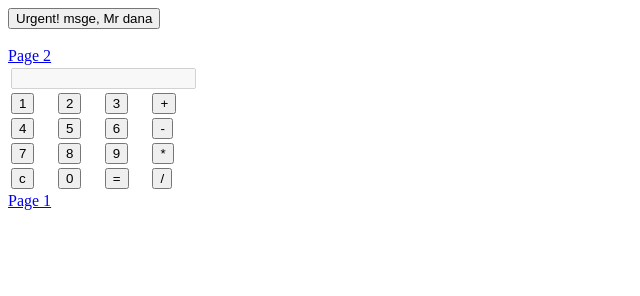
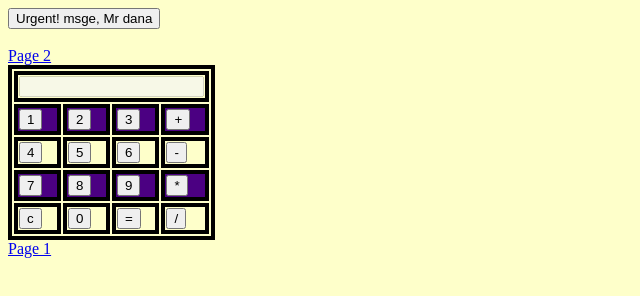
Before and after one commit to coachspencer/firstOne, a plain HTML site: page page3.html in a window 1280 px wide. Shown: the whole page, without its empty margins (0-640 px from the left). Drawn offline with Linux system fonts and the light colour scheme.

Commit message:
tadaaaaa!

```diff
--- a/page3.html
+++ b/page3.html
@@ -1,13 +1,7 @@
 <!DOCTYPE html>
 <html>
-<button onclick="setTimeout(myFunction, 3000);">Urgent! msge, Mr dana</button><br><br>
 
 <head>
-
-</head>
-
-<body>
-    <a href="page2.html" target="blank">Page 2</a>
 
     <script>
         function myFunction() {
@@ -15,6 +9,25 @@
         }
 
     </script>
+</head>
+<style>
+
+    table, tr, td {border: 4px solid black;}
+
+
+
+   body { background-color: rgb(254, 255, 202)}
+   tr:hover{background-color: chartreuse;}
+   tr:nth-child(even){background-color: indigo;}
+   td:hover{background-color: gold}
+</style>
+
+<body>
+
+    <button onclick="setTimeout(myFunction, 3000);">Urgent! msge, Mr dana</button><br><br>
+
+    <a href="page2.html" target="blank">Page 2</a>
+
     <form name="calculator">
         <table>
             <tr>
@@ -24,25 +37,31 @@
                 <td><input type="button" name="one" value="1" onclick="calculator.display.value += '1'" /></td>
                 <td><input type="button" name="two" value="2" onclick="calculator.display.value += '2'" /></td>
                 <td><input type="button" name="three" value="3" onclick="calculator.display.value +='3'" /></td>
-                <td><input type="button" class="operation" name="plus" value="+" onclick="calculator.display.value += '+'" /></td>
+                <td><input type="button" class="operation" name="plus" value="+"
+                        onclick="calculator.display.value += '+'" /></td>
             </tr>
             <tr>
                 <td><input type="button" name="four" value="4" onclick="calculator.display.value += '4'" /></td>
                 <td><input type="button" name="five" value="5" onclick="calculator.display.value += '5'" /></td>
                 <td><input type="button" name="six" value="6" onclick="calculator.display.value += '6'" /></td>
-                <td><input type="button" class="operation" name="minus" value="-" onclick="calculator.display.value += '-'" /></td>
+                <td><input type="button" class="operation" name="minus" value="-"
+                        onclick="calculator.display.value += '-'" /></td>
             </tr>
             <tr>
                 <td><input type="button" name="seven" value="7" onclick="calculator.display.value += '7'" /></td>
                 <td><input type="button" name="eight" value="8" onclick="calculator.display.value += '8'" /></td>
                 <td><input type="button" name="nine" value="9" onclick="calculator.display.value += '9'" /></td>
-                <td><input type="button" class="operation" name="times" value="*" onclick="calculator.display.value += '*'" /></td>
+                <td><input type="button" class="operation" name="times" value="*"
+                        onclick="calculator.display.value += '*'" /></td>
             </tr>
             <tr>
-                <td><input type="button" id="clear" name="clear" value="c" onclick="calculator.display.value = ''" /></td>
+                <td><input type="button" id="clear" name="clear" value="c" onclick="calculator.display.value = ''" />
+                </td>
                 <td><input type="button" name="zero" value="0" onclick="calculator.display.value += '0'" /></td>
-                <td><input type="button" class="operation" name="doit" value="=" onclick="calculator.display.value=eval(calculator.display.value)"/></td>
-                <td><input type="button" class="operaton" name="div" value="/" onclick="calculator.display.value += '/'" /></td>
+                <td><input type="button" class="operation" name="doit" value="="
+                        onclick="calculator.display.value=eval(calculator.display.value)" /></td>
+                <td><input type="button" class="operaton" name="div" value="/"
+                        onclick="calculator.display.value += '/'" /></td>
             </tr>
         </table>
     </form>
```
